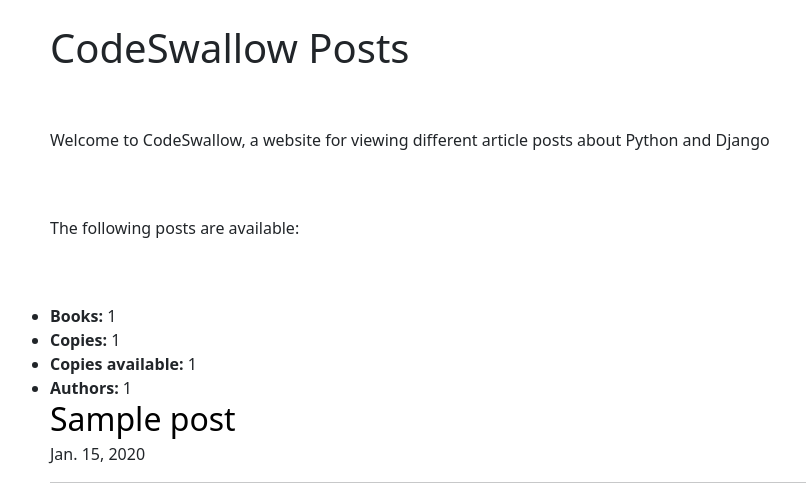
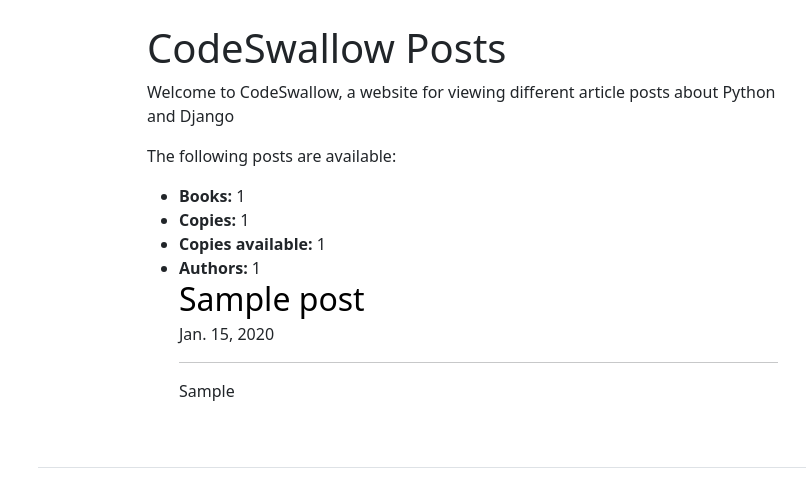
Before and after one commit to CodeSwallow/blog-site, a Django app: template blogs/templates/blogs/homepage.html in a window 1280 px wide. Shown: the part 56-557 px from the top of the page, without its empty margins (32-838 px from the left). Run offline with Django 4.2, Linux system fonts and the light colour scheme; tables that the repository leaves empty hold one stand-in row (values such as "Sample post"); the template is opened without the code that fills it: values that come from a table or form of the project are taken from there, most other values are stand-ins (such as "Sample title", 1, 10 or a date in 2020); parts of the project's set-up code (start-up, migrations or seed data) failed here and were passed over.

Commit message:
update base html

```diff
--- a/blogs/templates/base.html
+++ b/blogs/templates/base.html
@@ -14,8 +14,19 @@
 {% include "navbar.html" %}
 <div class="container-xxl bd-gutter mt-3 my-md-4 bd-layout">
     <main class="container">
+        {% block featured %}{% endblock %}
         <div class="row g-5">
-            {% block content %} {% endblock %}
+            <div class="col-md-1"></div>
+
+            <div class="col-md-7">
+                {% block content %} {% endblock %}
+            </div>
+
+            <div class="col-md-3">
+                {% block sidebar %} {% endblock %}
+            </div>
+
+            <div class="col-md-1"></div>
         </div>
     </main>
 </div>
```
